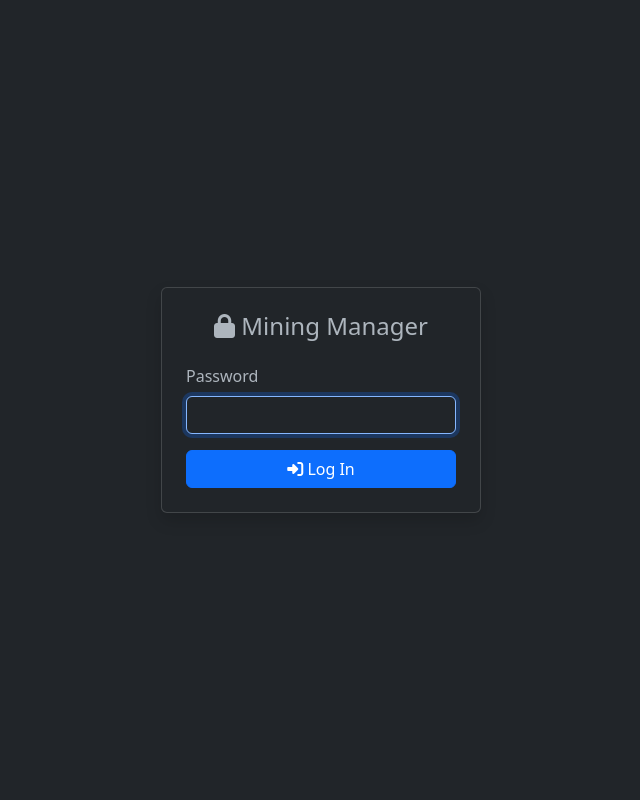
After one commit to alexandre-pecorilla/Remote-Mining-Management-Platform, a Django app: page /login/ in a window 1280 px wide. The commit adds this page. Shown: the whole page, without its empty margins (319-959 px from the left). Run offline with Django 5.2, Linux system fonts and the light colour scheme; data comes from the database, SQL or seed files in the repository.

Commit message:
Add optional password protection via APP_PASSWORD env var
- New middleware redirects all requests to /login/ when APP_PASSWORD
  is set and session is not authenticated
- Session-based auth persists until browser cache cleared or expiry
- Standalone login template (no navbar), logout link in navbar
- Django admin excluded from protection
- Updated .env.example with COINMARKETCAP_API_KEY and APP_PASSWORD

Co-Authored-By: Claude Opus 4.6 (1M context) <noreply@anthropic.com>

```diff
--- a/mining/context_processors.py
+++ b/mining/context_processors.py
@@ -13,7 +13,8 @@ def settings_context(request):
         return {
             'settings': settings,
             'cmc_api_key_configured': bool(django_settings.COINMARKETCAP_API_KEY),
+            'app_password_enabled': bool(django_settings.APP_PASSWORD),
         }
     except Exception:
         logger.exception("Failed to load settings context")
-        return {'settings': None, 'cmc_api_key_configured': False}
+        return {'settings': None, 'cmc_api_key_configured': False, 'app_password_enabled': False}
--- /dev/null
+++ b/mining/middleware.py
@@ -0,0 +1,20 @@
+from django.conf import settings
+from django.shortcuts import redirect
+from django.urls import reverse
+
+
+class PasswordProtectionMiddleware:
+    """Require a password to access the app when APP_PASSWORD is set."""
+
+    def __init__(self, get_response):
+        self.get_response = get_response
+
+    def __call__(self, request):
+        app_password = getattr(settings, 'APP_PASSWORD', '')
+
+        if app_password and not request.session.get('app_authenticated'):
+            login_url = reverse('app_login')
+            if request.path != login_url and not request.path.startswith('/admin/'):
+                return redirect(f'{login_url}?next={request.get_full_path()}')
+
+        return self.get_response(request)
--- a/mining/urls.py
+++ b/mining/urls.py
@@ -2,6 +2,10 @@ from django.urls import path
 from . import views
 
 urlpatterns = [
+    # Authentication
+    path('login/', views.app_login, name='app_login'),
+    path('logout/', views.app_logout, name='app_logout'),
+
     # Home Page
     path('', views.home_view, name='home'),
 
--- a/mining/views/__init__.py
+++ b/mining/views/__init__.py
@@ -6,6 +6,8 @@ from .dashboards import (
     forecasting_dashboard,
     api_data_view,
     settings_view,
+    app_login,
+    app_logout,
 )
 from .crud import (
     PlatformListView,
--- a/mining/views/dashboards.py
+++ b/mining/views/dashboards.py
@@ -1,3 +1,4 @@
+from django.conf import settings as django_settings
 from django.shortcuts import render, redirect
 from django.contrib import messages
 from decimal import Decimal
@@ -128,7 +129,6 @@ def settings_view(request):
     else:
         form = SettingsForm(instance=settings)
 
-    from django.conf import settings as django_settings
     cmc_key = django_settings.COINMARKETCAP_API_KEY
 
     return render(request, 'mining/settings.html', {
@@ -138,4 +138,24 @@ def settings_view(request):
     })
 
 
+def app_login(request):
+    """Password protection login page"""
+    error = None
+    if request.method == 'POST':
+        password = request.POST.get('password', '')
+        if password == django_settings.APP_PASSWORD:
+            request.session['app_authenticated'] = True
+            next_url = request.GET.get('next', '/')
+            return redirect(next_url)
+        error = 'Incorrect password.'
+
+    return render(request, 'mining/login.html', {'error': error})
+
+
+def app_logout(request):
+    """Clear the password protection session and redirect to login"""
+    request.session.flush()
+    return redirect('app_login')
+
+
 # Expense Views
--- a/remote_mining_management_platform/settings.py
+++ b/remote_mining_management_platform/settings.py
@@ -32,6 +32,9 @@ DEBUG = os.environ.get('DJANGO_DEBUG', 'True').lower() in ('true', '1', 'yes')
 # CoinMarketCap API key (required for BTC price fetching)
 COINMARKETCAP_API_KEY = os.environ.get('COINMARKETCAP_API_KEY', '')
 
+# App-level password protection (leave empty to disable)
+APP_PASSWORD = os.environ.get('APP_PASSWORD', '')
+
 ALLOWED_HOSTS = ['localhost', '127.0.0.1'] + [f'192.168.1.{i}' for i in range(1, 255)]
 
 
@@ -56,6 +59,7 @@ MIDDLEWARE = [
     'django.contrib.auth.middleware.AuthenticationMiddleware',
     'django.contrib.messages.middleware.MessageMiddleware',
     'django.middleware.clickjacking.XFrameOptionsMiddleware',
+    'mining.middleware.PasswordProtectionMiddleware',
 ]
 
 ROOT_URLCONF = 'remote_mining_management_platform.urls'
--- /dev/null
+++ b/templates/mining/login.html
@@ -0,0 +1,39 @@
+{% load static %}
+<!DOCTYPE html>
+<html lang="en" data-bs-theme="dark">
+<head>
+    <meta charset="UTF-8">
+    <meta name="viewport" content="width=device-width, initial-scale=1.0">
+    <title>Login — Mining Manager</title>
+    <link href="https://cdn.jsdelivr.net/npm/bootstrap@5.3.0/dist/css/bootstrap.min.css" rel="stylesheet">
+    <link href="https://cdnjs.cloudflare.com/ajax/libs/font-awesome/6.4.0/css/all.min.css" rel="stylesheet">
+</head>
+<body class="d-flex align-items-center justify-content-center" style="min-height: 100vh;">
+    <div class="col-11 col-sm-8 col-md-5 col-lg-4 col-xl-3">
+        <div class="card shadow">
+            <div class="card-body p-4">
+                <h4 class="text-center mb-4">
+                    <i class="fas fa-lock"></i> Mining Manager
+                </h4>
+
+                {% if error %}
+                <div class="alert alert-danger py-2">
+                    <i class="fas fa-exclamation-circle"></i> {{ error }}
+                </div>
+                {% endif %}
+
+                <form method="post">
+                    {% csrf_token %}
+                    <div class="mb-3">
+                        <label for="password" class="form-label">Password</label>
+                        <input type="password" class="form-control" id="password" name="password" autofocus required>
+                    </div>
+                    <button type="submit" class="btn btn-primary w-100">
+                        <i class="fas fa-sign-in-alt"></i> Log In
+                    </button>
+                </form>
+            </div>
+        </div>
+    </div>
+</body>
+</html>
```
Also changed, not shown: STATUS.md (+2 -1 lines), templates/base.html (+7 -0 lines), 1 other file.
